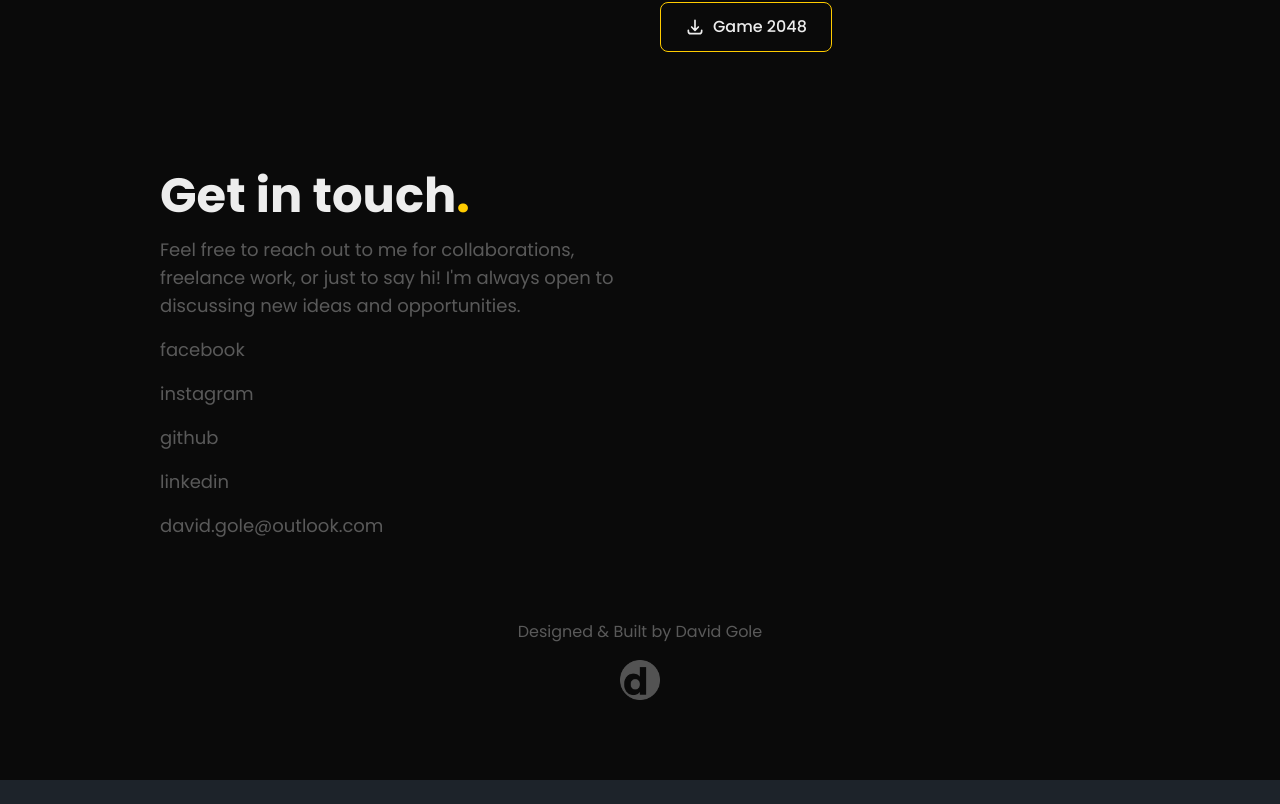
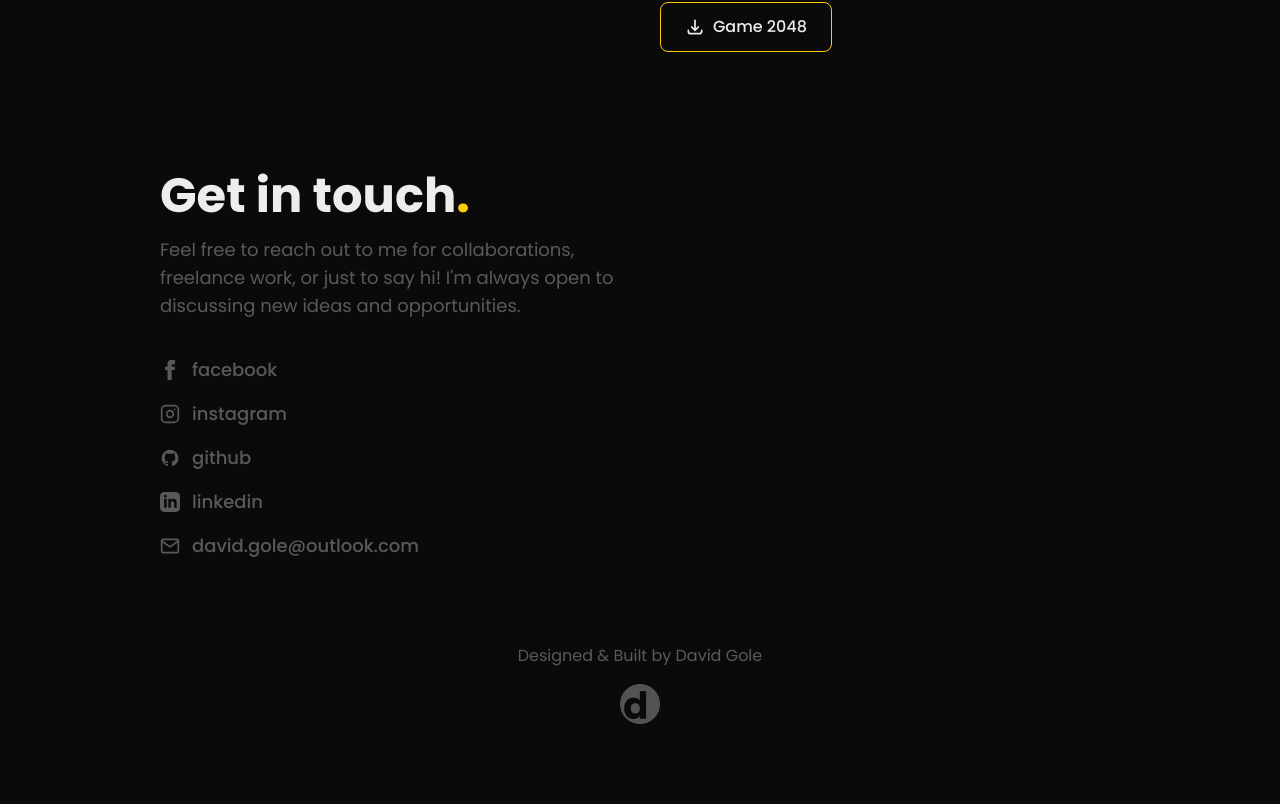
Before and after one commit to davidgole/davidgole, a Next.js app: page / in a window 1280 px wide. Shown: the part 1923-2727 px from the top of the page. Before the commit the page ends 2703 px from the top, so only its background shows below. Built offline with nearby package versions, Linux system fonts and the light colour scheme.

Commit message:
dodajanje ikon v kontaktih in download mozynost pri game 2048

```diff
--- a/src/app/page.js
+++ b/src/app/page.js
@@ -152,19 +152,26 @@ export default function Home() {
                                         <span className="font-medium">Skavti Tržišče 1</span>
                                         </a>
                                     </li>
-
-                                    {/* Gumb z ikono za prenos (Download) */}
                                     <li className="pt-5">
                                         <a
-                                        href="https://skavti-trzisce.netlify.app/" // Preveri, če je to pravi link za 2048
-                                        target="_blank"
-                                        rel="noopener noreferrer"
-                                        className="inline-flex items-center gap-2 px-6 py-3 rounded-lg bg-[var(--background)] border border-[var(--primary)] text-[var(--foreground)] hover:bg-[var(--primary)] hover:text-[var(--background)] transition-all duration-300 group"
+                                            href="/game2048.zip" // Pot do datoteke v mapi public
+                                            download="Game2048.zip" // Ta atribut sproži prenos in določi ime datoteke ob prenosu
+                                            className="inline-flex items-center gap-2 px-6 py-3 rounded-lg bg-[var(--background)] border border-[var(--primary)] text-[var(--foreground)] hover:bg-[var(--primary)] hover:text-[var(--background)] transition-all duration-300 group"
                                         >
-                                        <svg className="w-5 h-5 group-hover:scale-110 transition-transform" fill="none" stroke="currentColor" strokeWidth="2" viewBox="0 0 24 24">
-                                            <path strokeLinecap="round" strokeLinejoin="round" d="M4 16v1a3 3 0 003 3h10a3 3 0 003-3v-1m-4-4l-4 4m0 0l-4-4m4 4V4" />
-                                        </svg>
-                                        <span className="font-medium">Game 2048</span>
+                                            <svg
+                                            className="w-5 h-5 group-hover:scale-110 transition-transform"
+                                            fill="none"
+                                            stroke="currentColor"
+                                            strokeWidth="2"
+                                            viewBox="0 0 24 24"
+                                            >
+                                                <path
+                                                    strokeLinecap="round"
+                                                    strokeLinejoin="round"
+                                                    d="M4 16v1a3 3 0 003 3h10a3 3 0 003-3v-1m-4-4l-4 4m0 0l-4-4m4 4V4"
+                                                />
+                                            </svg>
+                                            <span className="font-medium">Game 2048</span>
                                         </a>
                                     </li>
                                 </ul>
@@ -175,24 +182,65 @@ export default function Home() {
                         {/* Contact */}
                         <FadeInWhenVisible>
                             <div id="contact" className="mt-20 content-center">
-                                <h2 className="text-4xl sm:text-5xl font-bold">Get in touch<span
-                                    className={"text-[var(--primary)]"}>.</span></h2>
-                                <p className="mt-4 text-base sm:text-lg opacity-35">
+                                <h2 className="text-4xl sm:text-5xl font-bold">
+                                    Get in touch<span className={"text-[var(--primary)]"}>.</span>
+                                </h2>
+                                <p className="mt-4 text-base sm:text-lg opacity-35 max-w-2xl">
                                     Feel free to reach out to me for collaborations, freelance work, or just to say hi!
-                                    I'm
-                                    always open to discussing new ideas and opportunities.
+                                    I'm always open to discussing new ideas and opportunities.
                                 </p>
-                                <p className="mt-4 text-base sm:text-lg"><HyperLink
-                                    href={"https://www.facebook.com/david.gole.10"}>facebook</HyperLink></p>
-                                <p className="mt-4 text-base sm:text-lg"><HyperLink
-                                    href={"https://www.instagram.com/gole_david/"}>instagram</HyperLink></p>
-                                <p className="mt-4 text-base sm:text-lg"><HyperLink
-                                    href={"https://github.com/davidgole"}>github</HyperLink></p>
-                                <p className="mt-4 text-base sm:text-lg"><HyperLink
-                                    href={"https://www.linkedin.com/"}>linkedin</HyperLink></p>
-                                <p className="mt-4 text-base sm:text-lg"><HyperLink
-                                    href={"mailto:david.gole@outlook.com"}>david.gole@outlook.com</HyperLink></p>
 
+                                <div className="mt-8 flex flex-col gap-2">
+                                    {/* Facebook */}
+                                    <p className="text-base sm:text-lg">
+                                        <HyperLink
+                                            href="https://www.facebook.com/david.gole.10"
+                                            icon={<svg fill="currentColor" viewBox="0 0 24 24"><path d="M9 8H6v4h3v12h5V12h3.642L18 8h-4V6.333C14 5.378 14.792 5 15.536 5H18V0h-3.977C10.038 0 9 2.105 9 5.589V8z"/></svg>}
+                                        >
+                                            facebook
+                                        </HyperLink>
+                                    </p>
+
+                                    {/* Instagram */}
+                                    <p className="text-base sm:text-lg">
+                                        <HyperLink
+                                            href="https://www.instagram.com/gole_david/"
+                                            icon={<svg fill="none" stroke="currentColor" strokeWidth="2" strokeLinecap="round" strokeLinejoin="round" viewBox="0 0 24 24"><rect x="2" y="2" width="20" height="20" rx="5" ry="5"></rect><path d="M16 11.37A4 4 0 1 1 12.63 8 4 4 0 0 1 16 11.37z"></path><line x1="17.5" y1="6.5" x2="17.51" y2="6.5"></line></svg>}
+                                        >
+                                            instagram
+                                        </HyperLink>
+                                    </p>
+
+                                    {/* GitHub */}
+                                    <p className="text-base sm:text-lg">
+                                        <HyperLink
+                                            href="https://github.com/davidgole"
+                                            icon={<svg fill="currentColor" viewBox="0 0 24 24"><path fillRule="evenodd" d="M12 2C6.477 2 2 6.484 2 12.017c0 4.425 2.865 8.18 6.839 9.504.5.092.682-.217.682-.483 0-.237-.008-.868-.013-1.703-2.782.605-3.369-1.343-3.369-1.343-.454-1.158-1.11-1.466-1.11-1.466-.908-.62.069-.608.069-.608 1.003.07 1.531 1.032 1.531 1.032.892 1.53 2.341 1.088 2.91.832.092-.647.35-1.088.636-1.338-2.22-.253-4.555-1.113-4.555-4.951 0-1.093.39-1.988 1.029-2.688-.103-.253-.446-1.272.098-2.65 0 0 .84-.27 2.75 1.026A9.564 9.564 0 0112 6.844c.85.004 1.705.115 2.504.337 1.909-1.296 2.747-1.027 2.747-1.027.546 1.379.202 2.398.1 2.651.64.7 1.028 1.595 1.028 2.688 0 3.848-2.339 4.695-4.566 4.943.359.309.678.919.678 1.852 0 1.336-.012 2.415-.012 2.743 0 .267.18.578.688.48A10.019 10.019 0 0022 12.017C22 6.484 17.522 2 12 2z" clipRule="evenodd"/></svg>}
+                                        >
+                                            github
+                                        </HyperLink>
+                                    </p>
+
+                                    {/* LinkedIn */}
+                                    <p className="text-base sm:text-lg">
+                                        <HyperLink
+                                            href="https://www.linkedin.com/"
+                                            icon={<svg fill="currentColor" viewBox="0 0 24 24"><path d="M19 0h-14c-2.761 0-5 2.239-5 5v14c0 2.761 2.239 5 5 5h14c2.762 0 5-2.239 5-5v-14c0-2.761-2.238-5-5-5zm-11 19h-3v-11h3v11zm-1.5-12.268c-.966 0-1.75-.79-1.75-1.764s.784-1.764 1.75-1.764 1.75.79 1.75 1.764-.783 1.764-1.75 1.764zm13.5 12.268h-3v-5.604c0-3.368-4-3.113-4 0v5.604h-3v-11h3v1.765c1.396-2.586 7-2.777 7 2.476v6.759z"/></svg>}
+                                        >
+                                            linkedin
+                                        </HyperLink>
+                                    </p>
+
+                                    {/* Email */}
+                                    <p className="text-base sm:text-lg">
+                                        <HyperLink
+                                            href="mailto:david.gole@outlook.com"
+                                            icon={<svg fill="none" stroke="currentColor" strokeWidth="2" strokeLinecap="round" strokeLinejoin="round" viewBox="0 0 24 24"><path d="M4 4h16c1.1 0 2 .9 2 2v12c0 1.1-.9 2-2 2H4c-1.1 0-2-.9-2-2V6c0-1.1.9-2 2-2z"></path><polyline points="22,6 12,13 2,6"></polyline></svg>}
+                                        >
+                                            david.gole@outlook.com
+                                        </HyperLink>
+                                    </p>
+                                </div>
                             </div>
                         </FadeInWhenVisible>
                         <FadeInWhenVisible>
--- a/src/components/HyperLink.js
+++ b/src/components/HyperLink.js
@@ -1,14 +1,18 @@
 import React from "react";
 
-const HyperLink = ({ children, href = "#" }) => {
+const HyperLink = ({ children, href = "#", icon }) => {
     return (
         <a
             href={href}
             target="_blank"
             rel="noopener noreferrer"
-            className="text-current opacity-35 hover:text-[var(--primary)] hover:opacity-100 transition-colors duration-300 relative group"
+            className="inline-flex items-center gap-3 text-current opacity-35 hover:text-[var(--primary)] hover:opacity-100 transition-all duration-300 relative group py-1"
         >
-            {children}
+            {/* Prikaz ikone, če obstaja */}
+            {icon && <span className="w-5 h-5 transition-transform group-hover:scale-110">{icon}</span>}
+
+            <span className="font-medium">{children}</span>
+
             <span className="absolute left-0 bottom-0 w-0 h-0.5 bg-[var(--primary)] transition-all duration-300 group-hover:w-full"></span>
         </a>
     );
```
Also changed, not shown: 1 other file (tests, documents, lock files or other folders).
